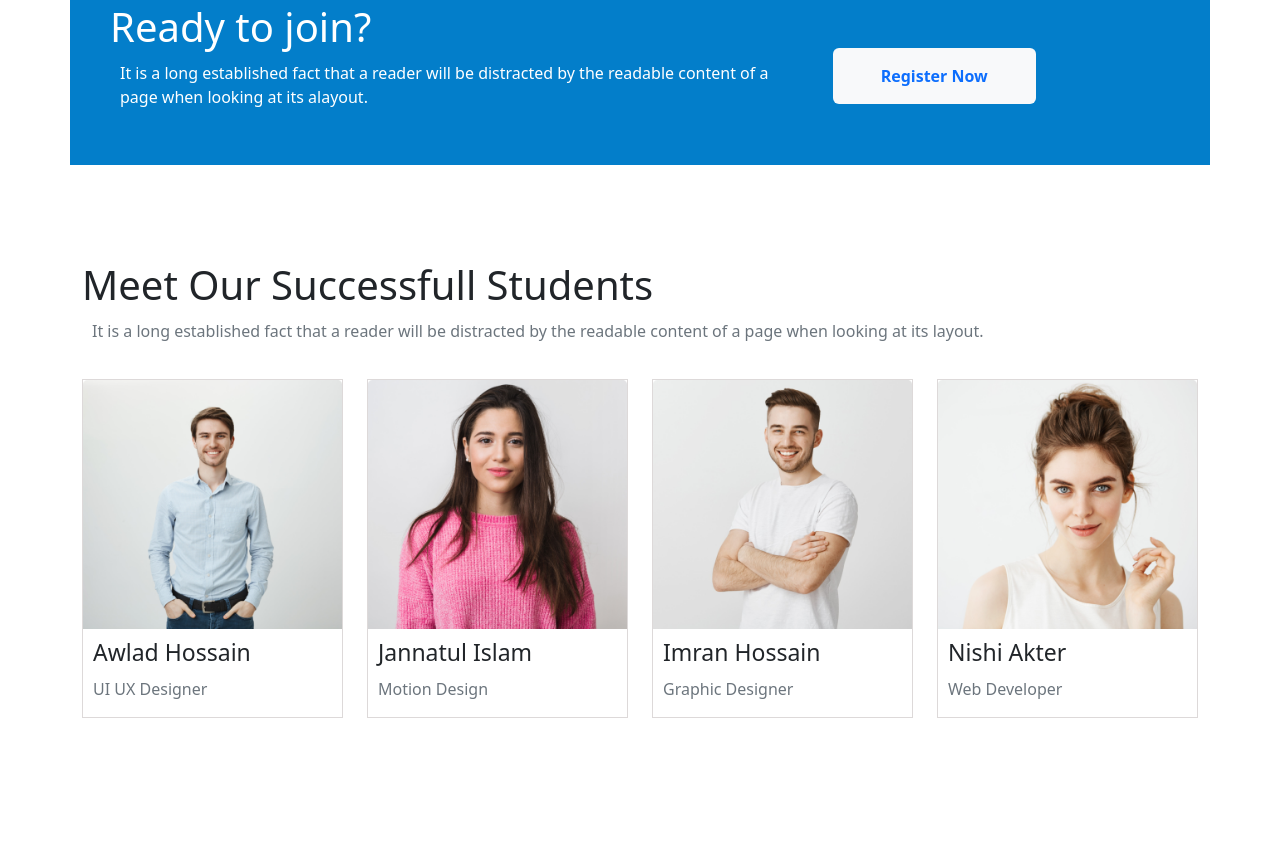
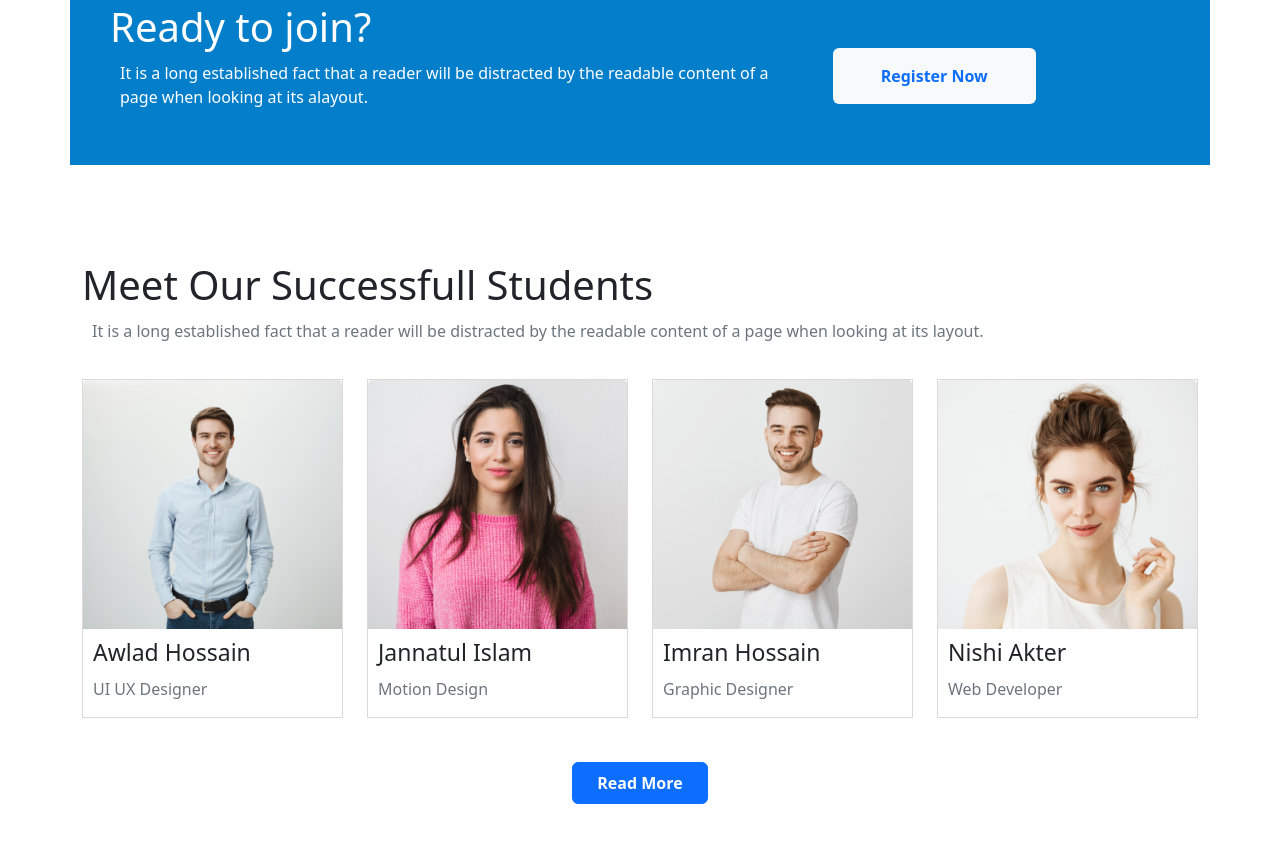
Before and after one commit to AbuRaihan1/EdTech-assignment-3, a plain HTML site: page index.html in a window 1280 px wide. Shown: the part 2712-3554 px from the top of the page. Drawn offline with nearby package versions, Linux system fonts and the light colour scheme.

Commit message:
view all button

```diff
--- a/index.html
+++ b/index.html
@@ -427,6 +427,11 @@
             </div>
         </div>
       </div>
+      <button
+      class="btn btn-primary px-4 rounded text-white py-2 my-4 fw-bold d-block text-center m-auto"
+    >
+      Read More
+    </button>
    </section>
     <!-- meet our student end-->
 
```
